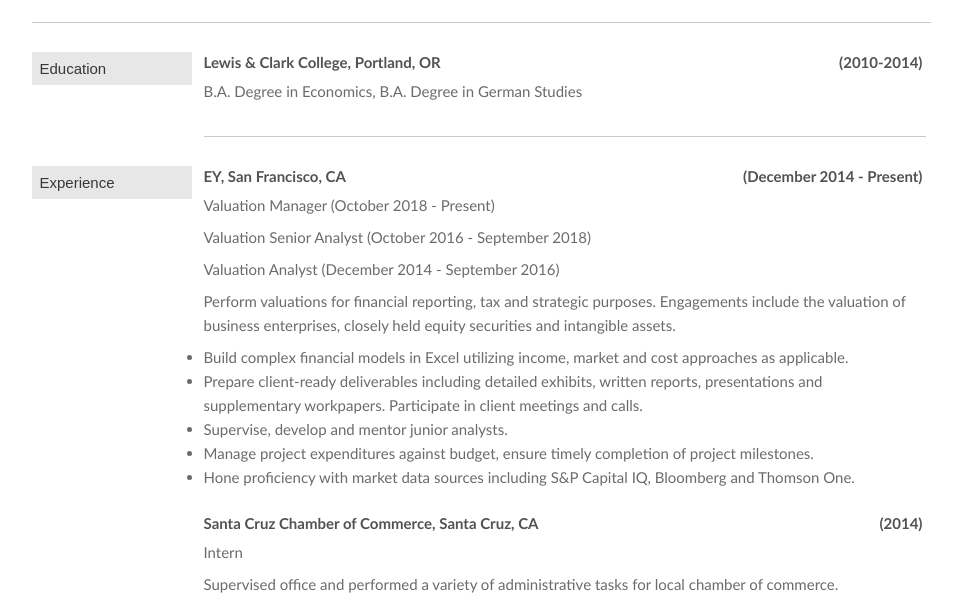
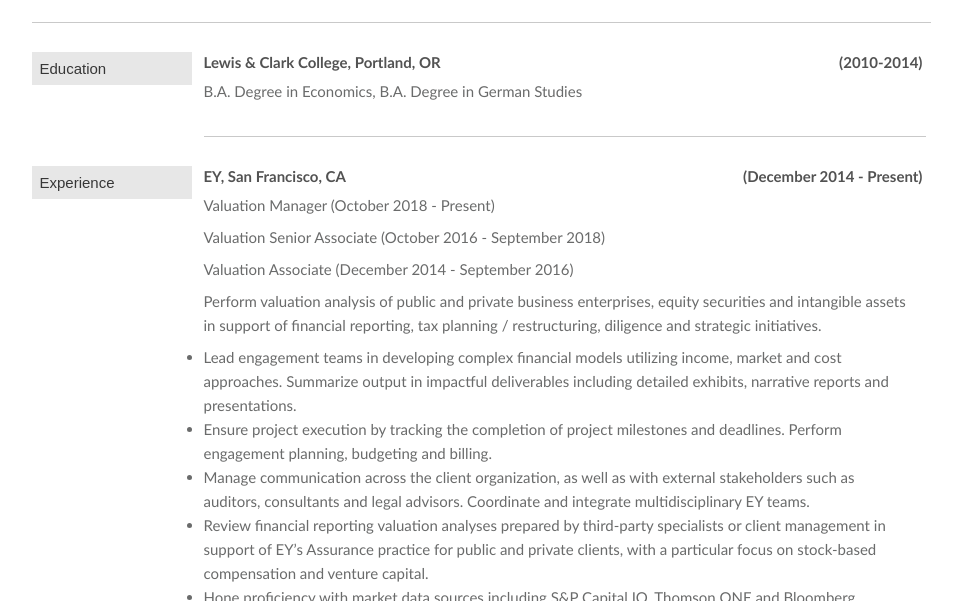
Before and after one commit to Awkwardpaws91/Awkwardpaws91.github.io, a plain HTML site: page index.html in a window 1280 px wide. Shown: the part 192-793 px from the top of the page, without its empty margins (159-1114 px from the left). Drawn offline with Linux system fonts and the light colour scheme.

Commit message:
CFA Update

```diff
--- a/index.html
+++ b/index.html
@@ -35,18 +35,19 @@ United States</p></div>
 <h5>EY, San Francisco, CA</h5>
 <p class="para">(December 2014 - Present)</p>
 <p class="para3">Valuation Manager (October 2018 - Present)</p>
-<p class="para3">Valuation Senior Analyst (October 2016 - September 2018)</p>
-<p class="para3">Valuation Analyst (December 2014 - September 2016)</p>
-<p class="para3">Perform valuations for financial reporting, tax and strategic purposes. Engagements include the valuation of business enterprises, closely held equity securities and intangible assets.</p>
+<p class="para3">Valuation Senior Associate (October 2016 - September 2018)</p>
+<p class="para3">Valuation Associate (December 2014 - September 2016)</p>
+<p class="para3">Perform valuation analysis of public and private business enterprises, equity securities and intangible assets in support of financial reporting, tax planning / restructuring, diligence and strategic initiatives.</p>
 <ul class="para2">
-<li>Build complex financial models in Excel utilizing income, market and cost approaches as applicable.</li>
-<!--li>Review valuations of investee companies performed to meet funds annual reporting requirements. Clients include Accel Management Co., Partner Fund Management, and Sorenson Capital Partners.</li-->
-<li>Prepare client-ready deliverables including detailed exhibits, written reports, presentations and supplementary workpapers. Participate in client meetings and calls.</li>
-<li>Supervise, develop and mentor junior analysts.</li>
-<li>Manage project expenditures against budget, ensure timely completion of project milestones.</li>
-<li>Hone proficiency with market data sources including S&P Capital IQ, Bloomberg and Thomson One.</li>
+<li>Lead engagement teams in developing complex financial models utilizing income, market and cost approaches. Summarize output in impactful deliverables including detailed exhibits, narrative reports and presentations.</li>
+<li>Ensure project execution by tracking the completion of project milestones and deadlines. Perform engagement planning, budgeting and billing.</li>
+<li>Manage communication across the client organization, as well as with external stakeholders such as auditors, consultants and legal advisors. Coordinate and integrate multidisciplinary EY teams.</li>
+<li>Review financial reporting valuation analyses prepared by third-party specialists or client management in support of EY’s Assurance practice for public and private clients, with a particular focus on stock-based compensation and venture capital.</li>
+<li>Hone proficiency with market data sources including S&P Capital IQ, Thomson ONE and Bloomberg Terminal. Utilize research to assess economic, industry and competitive factors, forecast and benchmark financial performance.</li>
+<li>Supervise, develop and mentor junior associates. Prepare formal and informal trainings, assist with recruiting and interviewing and organize social events.</li>
 </ul>
 
+<!--
 <h5>Santa Cruz Chamber of Commerce, Santa Cruz, CA</h5>
 <p class="para">(2014)</p>
 <p class="para3">Intern</p>
@@ -57,16 +58,6 @@ United States</p></div>
 <li>Managed client profiles in WebLink, processed payments and ensured accuracy of accounts</li>
 <li>Played a key role in setting up various Chamber functions</li>
 </ul>
-
-<!--
-<h5>Watzek Library Writing Center, Lewis & Clark College, Portland, OR</h5>
-<p class="para">(2011-2014)</p>
-<p class="para3">Peer Tutor, AES (Academic English Studies) Tutor</p>
-<p class="para3">Assisted fellow students with grammar, writing style and structure. Provided comments and advice on projects and papers from every department. Additionally offered individual one-on-one tutoring to foreign language exchange students.</p>
-<ul class="para2">
-<li>Position required professor recommendation, proven writing and language ability and excellent interpersonal skills</li>
-<li>Preceded by a semester-long training course focused on learning effective communication techniques and honing writing/organizational skills</li>
-</ul>
 -->
 
 
@@ -74,7 +65,7 @@ United States</p></div>
 <div id="centerskills"><h3>Miscellaneous</h3></div>
 <div id="centerskillsrht">
 
-<p class="para2">Passed Level II of the CFA Program</p>
+<p class="para2">Chartered Financial Analyst CFA) Charterholder</p>
 
 <h5>Languages</h5>
 <p class="para2">English (native), German (proficient)</p>
```
